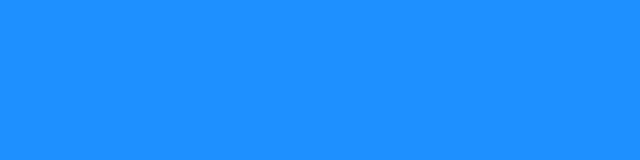
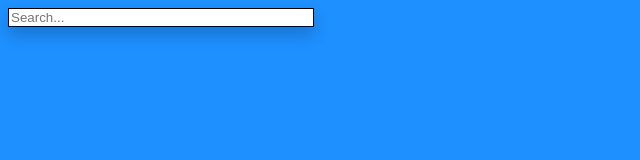
Before and after one commit to NoUser123098/dSearch, a plain HTML site: page index.htm in a window 1280 px wide. Shown: the whole page, without its empty margins (0-640 px from the left). Drawn offline with Linux system fonts and the light colour scheme.

Commit message:
Update index.htm

```diff
--- a/index.htm
+++ b/index.htm
@@ -6,6 +6,7 @@
     <title>dSearch</title>
   </head>
   <body>
+    <input type="text" name="search" class="search-box" placeholder="Search..." />
     <script src="script.js"></script>
   </body>
 </html>
```
